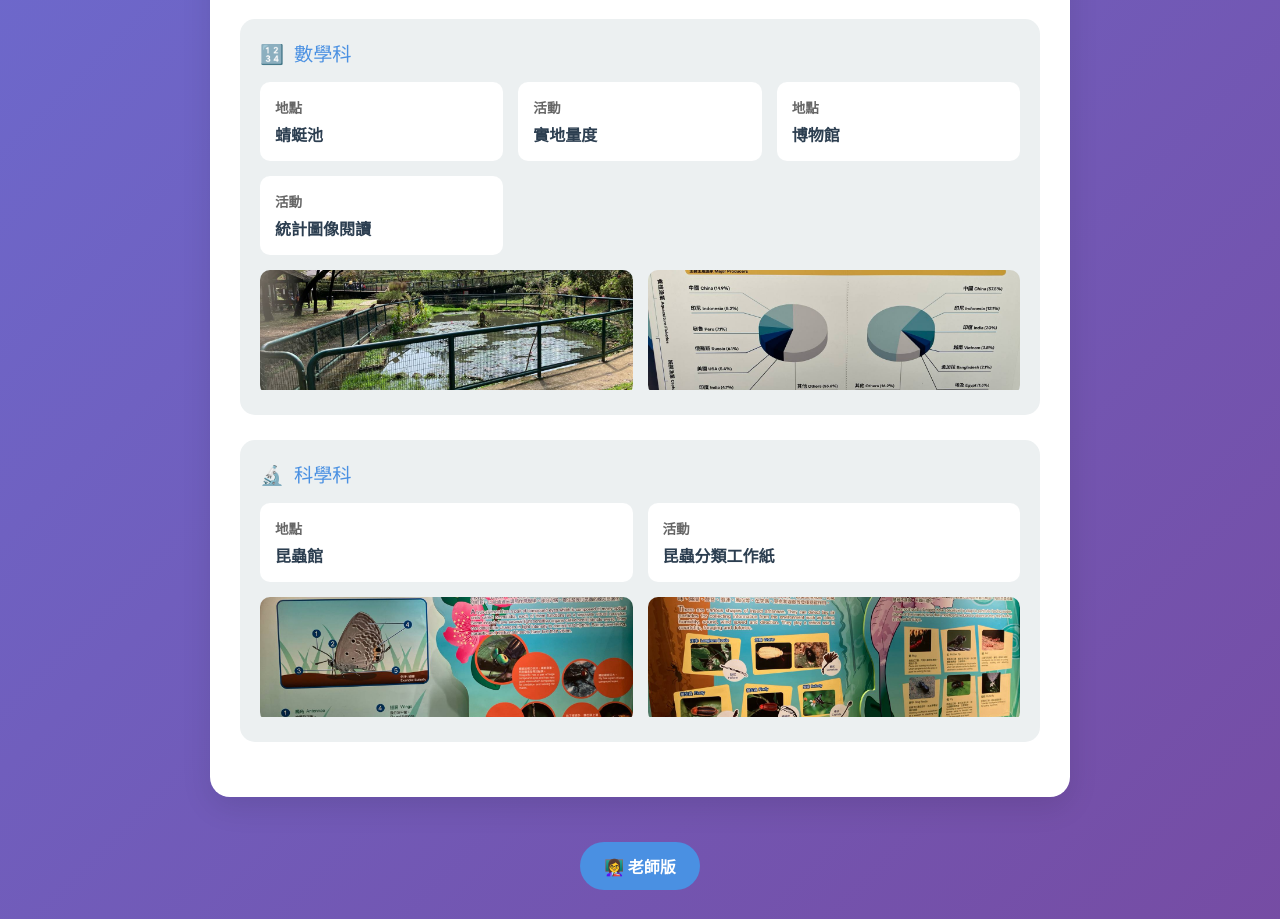
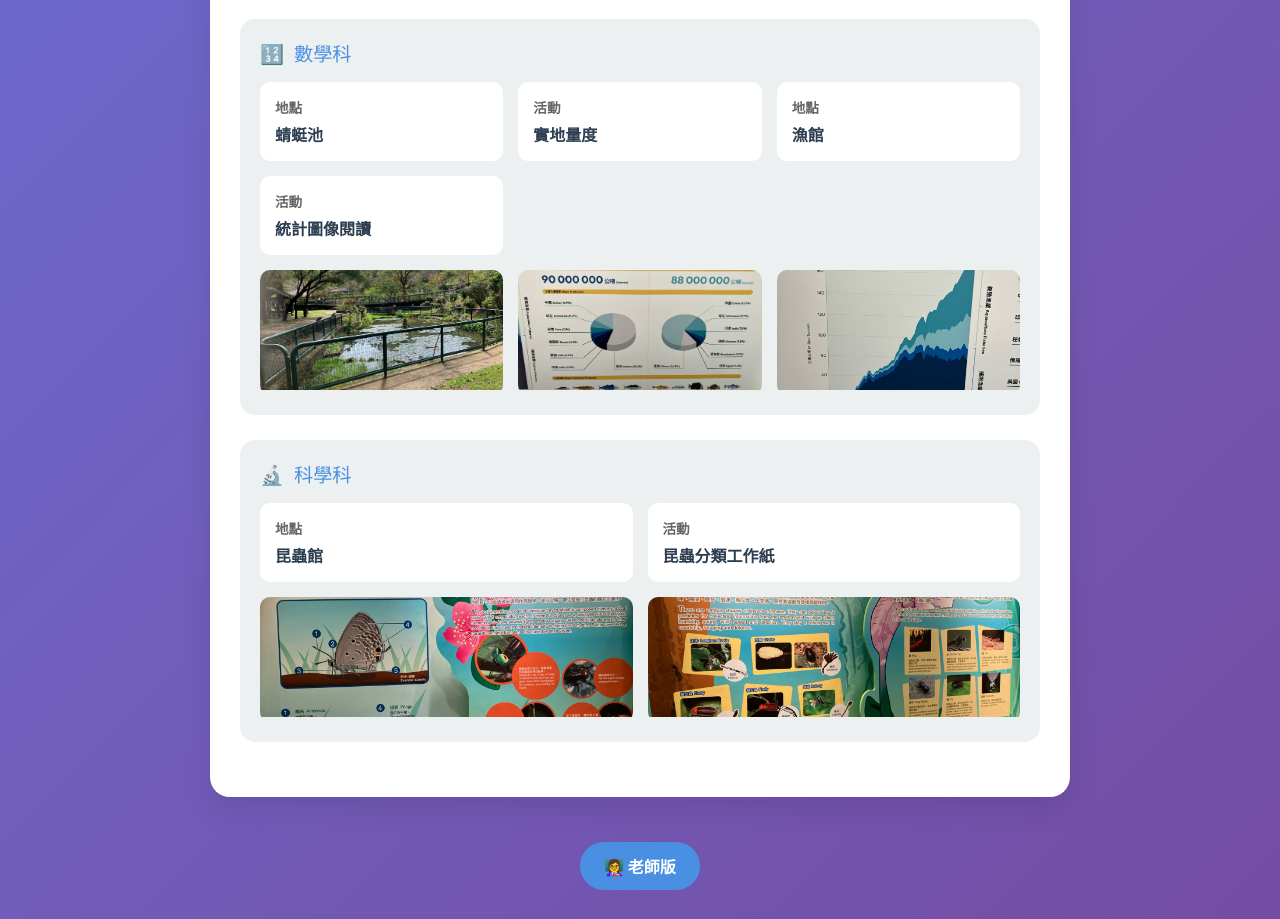
Before and after one commit to ai-lish/lsc-ole-s1-2026, a website: page index.html in a window 1280 px wide. Shown: the part 1780-2699 px from the top of the page. Drawn offline with Linux system fonts and the light colour scheme.

Commit message:
fix: Math - 博物館→漁館

```diff
--- a/index.html
+++ b/index.html
@@ -370,7 +370,7 @@
                     </div>
                     <div class="subject-item">
                         <h4>地點</h4>
-                        <p>博物館</p>
+                        <p>漁館</p>
                     </div>
                     <div class="subject-item">
                         <h4>活動</h4>
@@ -383,6 +383,9 @@
                     </div>
                     <div class="photo-item">
                         <img src="images/math/chart1.jpg" onclick="window.open(this.src, '_blank')" alt="統計圖">
+                    </div>
+                    <div class="photo-item">
+                        <img src="images/math/chart2.jpg" onclick="window.open(this.src, '_blank')" alt="統計圖">
                     </div>
                 </div>
             </div>
```
